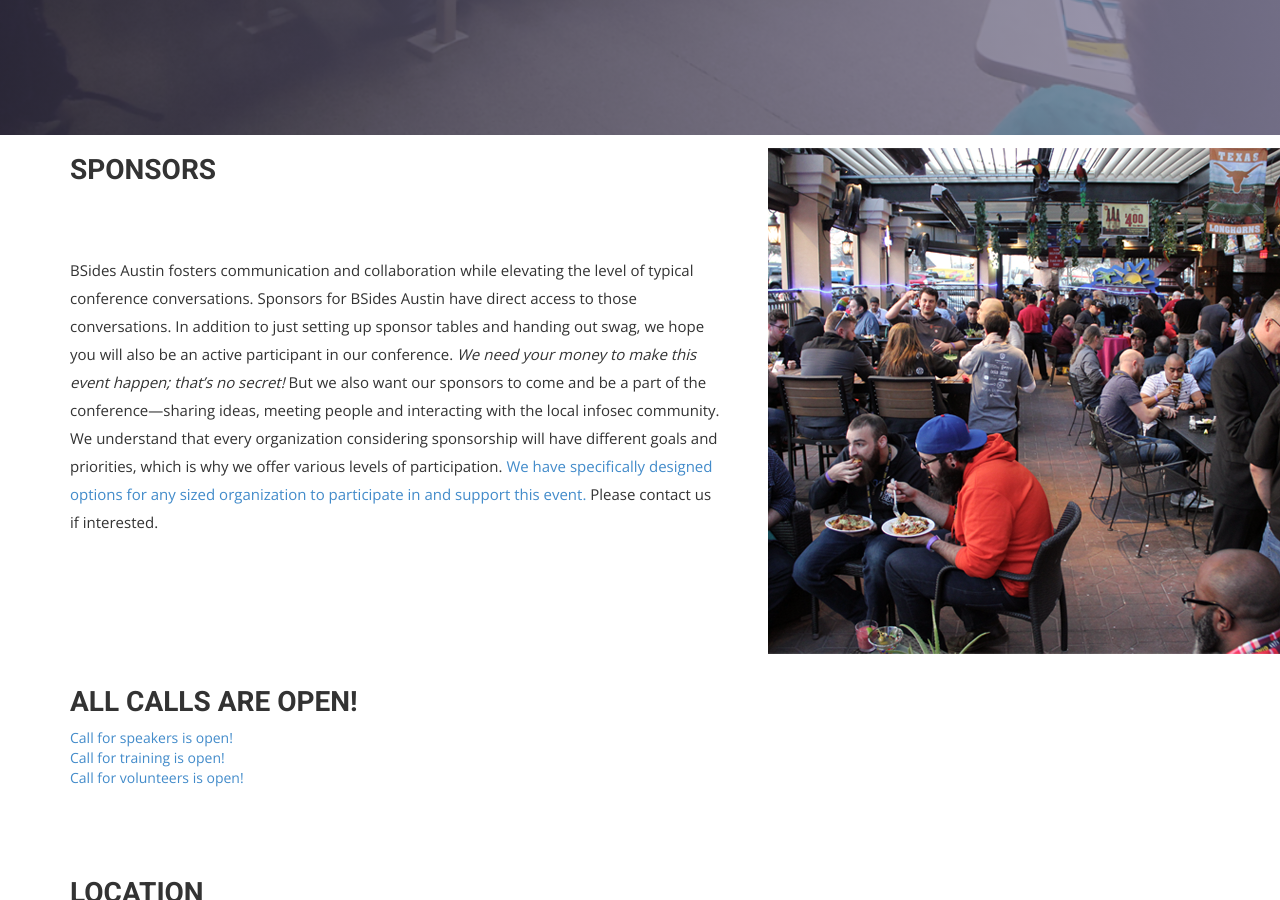
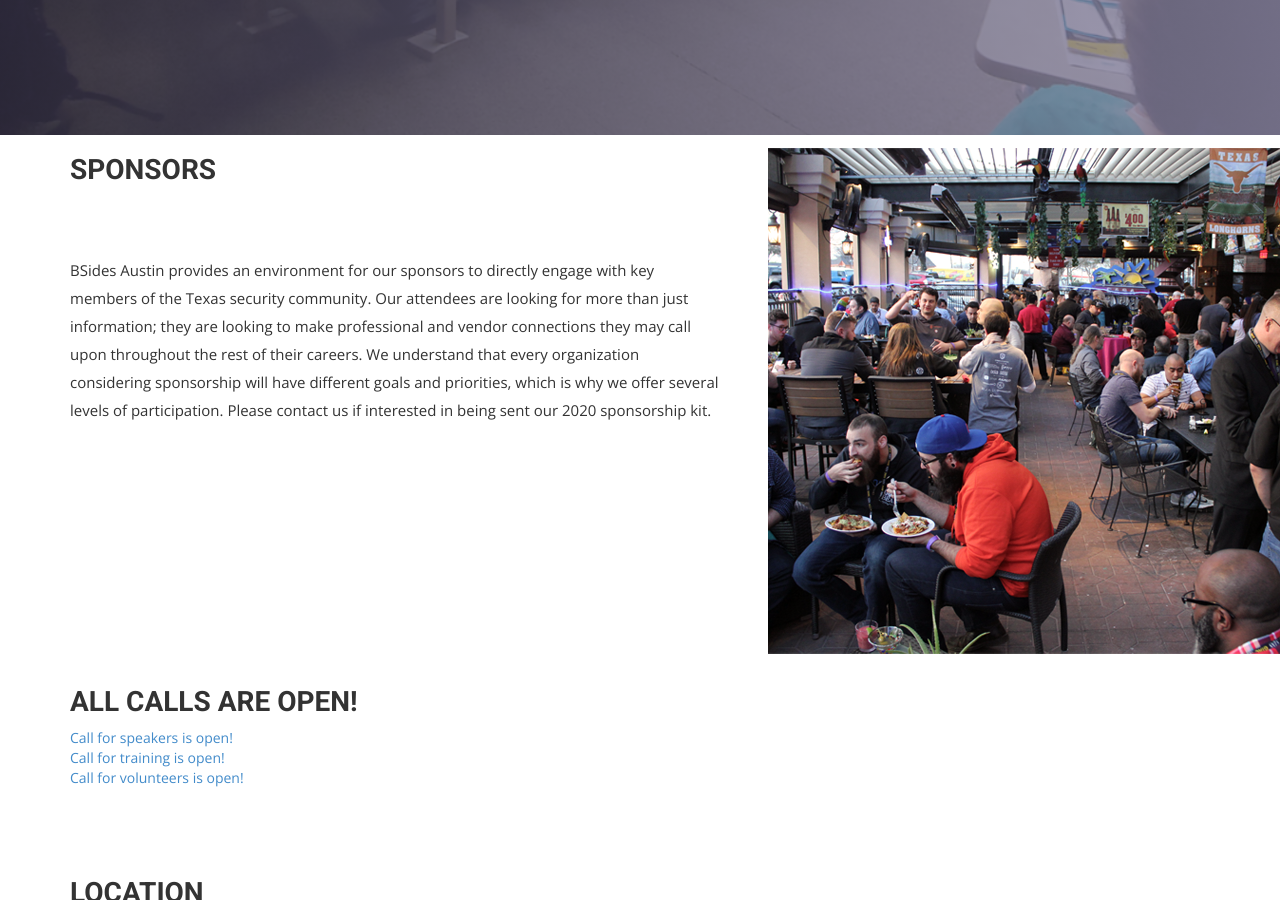
Before and after one commit to bsidesaustin/test, a Jekyll site: the page built from index.html, in a window 1280 px wide and 900 px high, scrolled down 780 px. Built offline with Jekyll 4.4.1, drawn with Linux system fonts in a browser that asks for light colours; nearby versions of some CDN libraries; some web fonts are replaced.

Commit message:
Update index.html

```diff
--- a/index.html
+++ b/index.html
@@ -29,8 +29,8 @@
           <div class="section-title">
             <h2>Sponsors</h2>
           </div>
-            <p>BSides Austin fosters communication and collaboration while elevating the level of typical conference conversations. Sponsors for BSides Austin have direct access to those conversations. In addition to just setting up sponsor tables and handing out swag, we hope you will also be an active participant in our conference. <em>We need your money to make this event happen; that’s no secret!</em> But we also want our sponsors to come and be a part of the conference—sharing ideas, meeting people and interacting with the local infosec community. We understand that every organization considering sponsorship will have different goals and priorities, which is why we offer various levels of participation. <a href="sponsor/">We have specifically designed options for any sized organization to participate in and support this event.</a> Please contact us if interested.</p>
-
+            <p>BSides Austin provides an environment for our sponsors to directly engage with key members of the Texas security community. Our attendees are looking for more than just information; they are looking to make professional and vendor connections they may call upon throughout the rest of their careers.
+We understand that every organization considering sponsorship will have different goals and priorities, which is why we offer several levels of participation. Please contact us if interested in being sent our 2020 sponsorship kit.</p>
         </div>
       </div><!-- .col-md-7 close -->
       <div class="col-md-5 col-sm-12">
```
